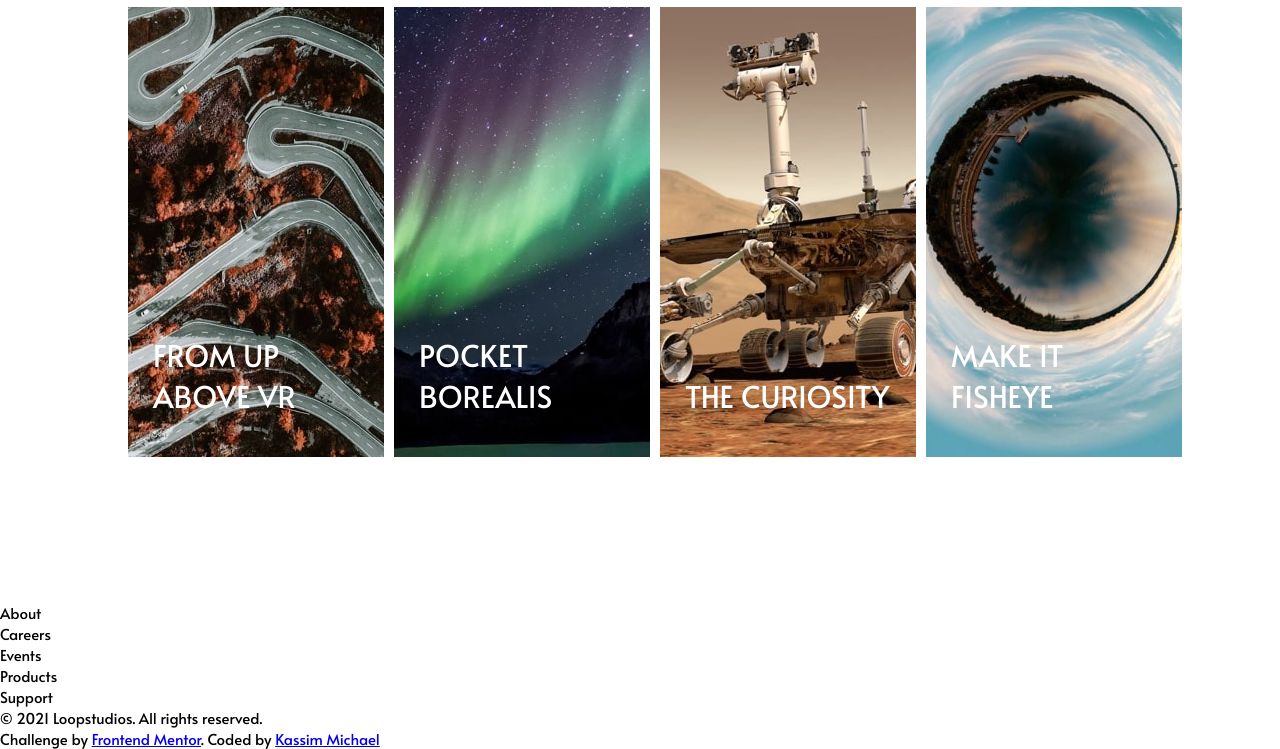
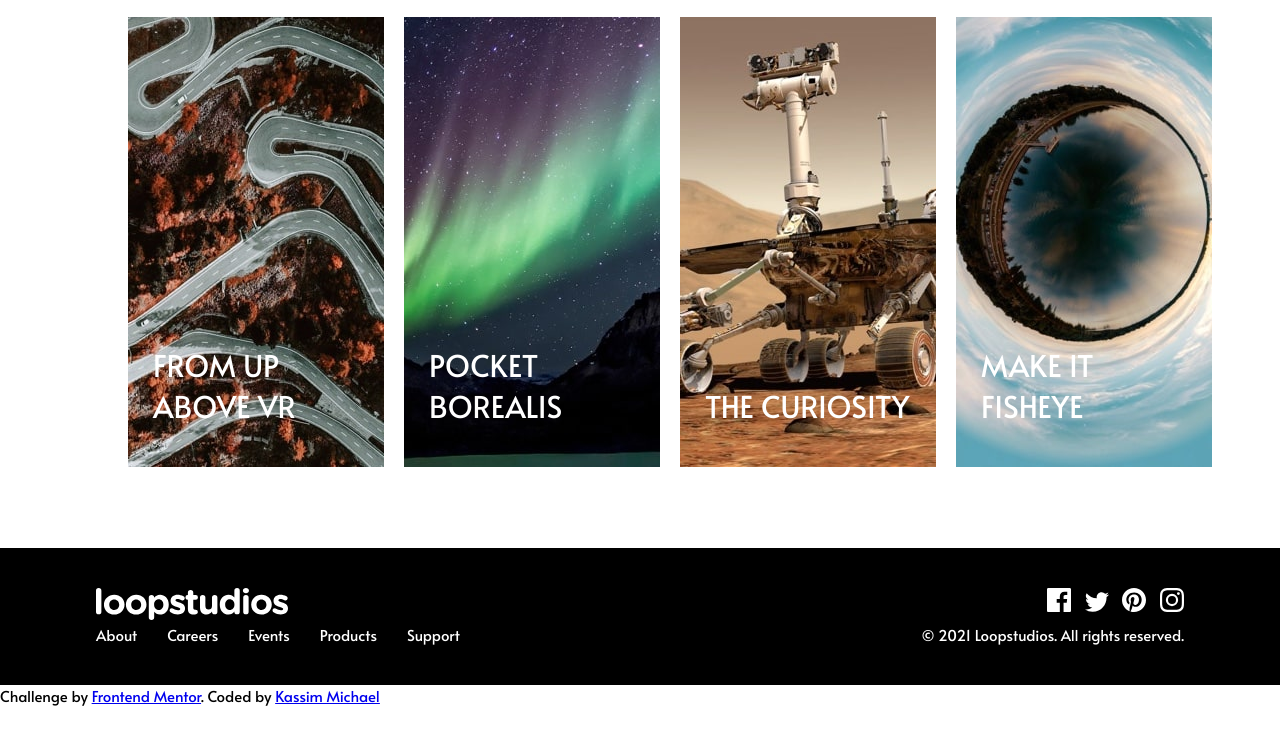
Before and after one commit to Kassimmichael/loopstudios-landing-page, a plain HTML site: page index.html in a window 1280 px wide. Shown: the part 1892-2641 px from the top of the page. After the commit the page ends 2598 px from the top, so only its background shows below. Drawn offline with Linux system fonts and the light colour scheme.

Commit message:
updated the footer

```diff
--- a/style.css
+++ b/style.css
@@ -107,11 +107,10 @@ button {
 }
 
 .grid-container {
-
   display: grid;
   grid-template-columns: auto auto auto auto;
   margin: 6% 10%;
-  gap: 10px;
+  gap: 20px;
 }
 
 .item {
@@ -128,3 +127,39 @@ button {
   padding: 25px;
   text-transform: uppercase;
 }
+
+footer {
+  background-color: black;
+  color: #fff;
+  padding: 40px 6rem;
+}
+
+footer img {
+  /* width: 50%; */
+}
+
+.up {
+  display: flex;
+  justify-content: space-between;
+  padding: ;
+}
+
+.up i {
+  padding: 0 0 0 10px;
+}
+
+.bottom {
+  display: flex;
+  justify-content: space-between;
+}
+
+.bottom ul {
+  display: flex;
+  /* justify-content: space-between; */
+  list-style: none;
+
+}
+
+.bottom li {
+  padding: 0 30px 0 0;
+}
```
